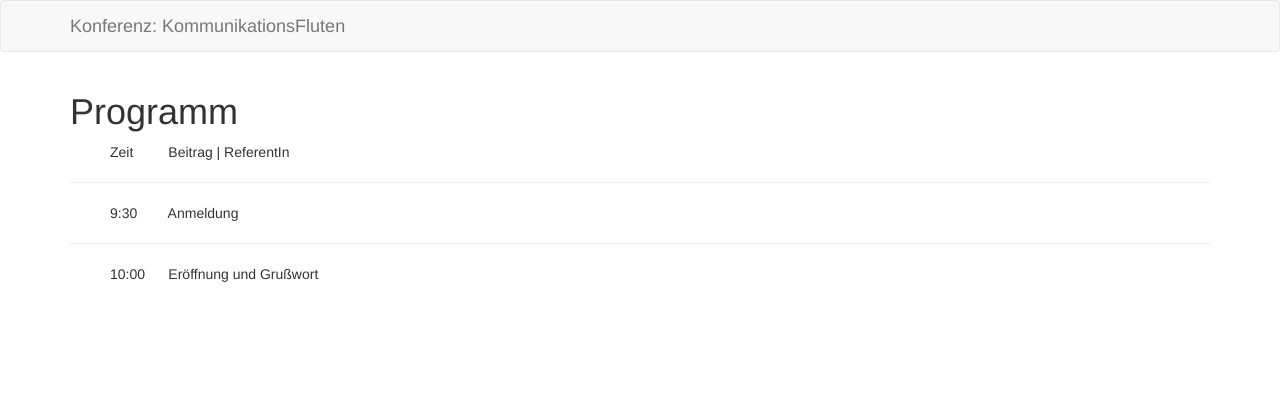
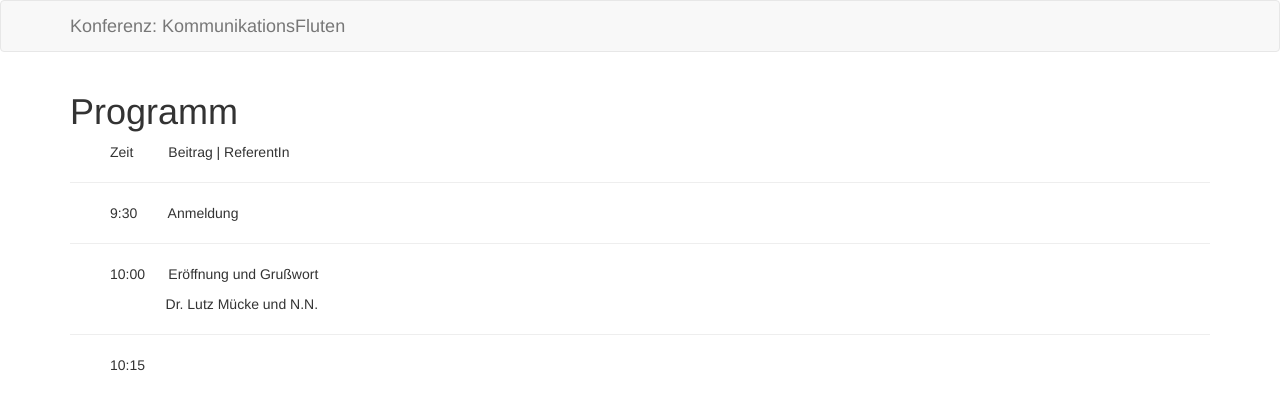
Before and after one commit to susedev/test, a Jekyll site: the page built from programm-uebersicht.html, in a window 1280 px wide. Shown: the top 410 px of the page. Built offline with Jekyll 4.4.1, drawn with Linux system fonts in a browser that asks for light colours.

Commit message:
Edit from JekyllCMS

```diff
--- a/programm-uebersicht.html
+++ b/programm-uebersicht.html
@@ -9,8 +9,7 @@ title: Programm
 <hr noshade="noshade" size="1" />
 <p style="margin-left: 40px;">10:00&nbsp;&nbsp;&nbsp;&nbsp;&nbsp; Er&ouml;ffnung und Gru&szlig;wort</p>
 
-<p style="margin-left: 80px;">&nbsp;&nbsp;&nbsp;&nbsp;</p>
+<p style="margin-left: 80px;">&nbsp;&nbsp;&nbsp; Dr. Lutz M&uuml;cke und N.N.</p>
 
-<p style="margin-left: 80px;">&nbsp;</p>
-
-<p style="margin-left: 80px;">&nbsp;</p>
+<hr noshade="noshade" size="1" />
+<p style="margin-left: 40px;">10:15&nbsp;&nbsp;&nbsp;&nbsp;&nbsp;</p>
```
